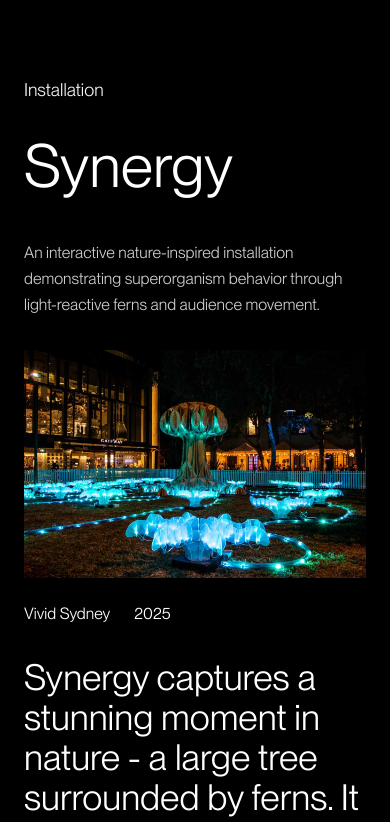
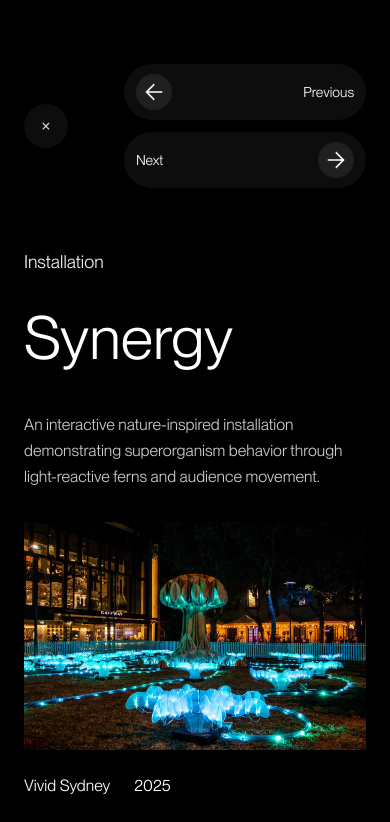
Before and after one commit to UNSW-Illuminate/illuminate-core-web, a Next.js app: page /synergy in a window 390 px wide. Shown: the top 822 px of the page. Built offline with nearby package versions, Linux system fonts and the light colour scheme.

Commit message:
feat(mark): project page nav buttons

```diff
--- a/app/[projectSlug]/page.tsx
+++ b/app/[projectSlug]/page.tsx
@@ -1,6 +1,6 @@
 import { notFound } from 'next/navigation';
 import ProjectPageLayout from '../components/ProjectPageLayout';
-import { getDiscoverMoreProjects, getProjectBySlug, projectPages } from '../projects-data';
+import { getAdjacentProjects, getDiscoverMoreProjects, getProjectBySlug, projectPages } from '../projects-data';
 
 type ProjectPageProps = {
   params: Promise<{
@@ -22,8 +22,11 @@ export default async function ProjectPage({ params }: ProjectPageProps) {
     notFound();
   }
 
+  const { previousProject, nextProject } = getAdjacentProjects(project.slug);
+
   return (
     <ProjectPageLayout
+      currentSlug={project.slug}
       title={project.title}
       projectType={project.projectType}
       shortDescription={project.shortDescription}
@@ -32,6 +35,8 @@ export default async function ProjectPage({ params }: ProjectPageProps) {
       description={project.description}
       heroImage={project.heroImage}
       galleryImages={project.galleryImages}
+      previousProject={previousProject ? { title: previousProject.title, href: `/${previousProject.slug}` } : undefined}
+      nextProject={nextProject ? { title: nextProject.title, href: `/${nextProject.slug}` } : undefined}
       discoverMoreProjects={getDiscoverMoreProjects(project.slug)}
     />
   );
--- a/app/components/Footer.tsx
+++ b/app/components/Footer.tsx
@@ -85,7 +85,7 @@ export default function Footer() {
                   ariaLabel={social.name}
                   title={social.name}
                   variant="arrow"
-                    size="regular"
+                    size="small"
                     iconClassName="h-12 w-12"
                   arrowClassName="bg-white/[0.06]"
                   icon={
--- a/app/components/ProjectPageLayout.tsx
+++ b/app/components/ProjectPageLayout.tsx
@@ -1,5 +1,10 @@
+'use client';
+
 import Image from 'next/image';
+import Link from 'next/link';
+import { motion } from 'framer-motion';
 import AnimatedTextLink from './ui/AnimatedTextLink';
+import ButtonLink from './ui/ButtonLink';
 import ContentContainer from './ui/ContentContainer';
 import SectionHeading from './ui/SectionHeading';
 import SectionLabel from './ui/SectionLabel';
@@ -16,7 +21,13 @@ type DiscoverProject = {
   shortDescription: string;
 };
 
+type ProjectNavItem = {
+  title: string;
+  href: string;
+};
+
 type ProjectPageLayoutProps = {
+  currentSlug: string;
   title: string;
   projectType: string;
   shortDescription: string;
@@ -25,10 +36,27 @@ type ProjectPageLayoutProps = {
   description: string;
   heroImage?: ProjectImage;
   galleryImages: ProjectImage[];
+  previousProject?: ProjectNavItem;
+  nextProject?: ProjectNavItem;
   discoverMoreProjects: DiscoverProject[];
 };
 
+const enterUp = {
+  initial: { opacity: 0, y: 28 },
+  whileInView: { opacity: 1, y: 0 },
+  viewport: { once: true, amount: 0.2 },
+  transition: { duration: 0.7, ease: [0.22, 1, 0.36, 1] as const },
+};
+
+const enterSoft = {
+  initial: { opacity: 0 },
+  whileInView: { opacity: 1 },
+  viewport: { once: true, amount: 0.15 },
+  transition: { duration: 0.8, ease: [0.22, 1, 0.36, 1] as const },
+};
+
 export default function ProjectPageLayout({
+  currentSlug,
   title,
   projectType,
   shortDescription,
@@ -37,6 +65,8 @@ export default function ProjectPageLayout({
   description,
   heroImage,
   galleryImages,
+  previousProject,
+  nextProject,
   discoverMoreProjects,
 }: ProjectPageLayoutProps) {
   const galleryGroups: ProjectImage[][] = [];
@@ -46,26 +76,77 @@ export default function ProjectPageLayout({
   }
 
   return (
-    <main className="min-h-screen  text-white px-6 py-16 md:px-12 lg:px-20">
+    <main id="project-top" className="min-h-screen  text-white px-6 py-16 md:px-12 lg:px-20">
       <ContentContainer>
+        <motion.div
+          initial={{ opacity: 0, y: -18 }}
+          animate={{ opacity: 1, y: 0 }}
+          transition={{ duration: 0.55, ease: [0.22, 1, 0.36, 1] }}
+          className="mb-12 flex flex-wrap items-center justify-between gap-4"
+        >
+          <Link
+            href="/"
+            aria-label="Return to home"
+            className="inline-flex h-11 w-11 items-center justify-center rounded-full bg-white/[0.05] text-lg text-white/85 transition-colors hover:bg-white/[0.1]"
+          >
+            <span aria-hidden="true">&times;</span>
+          </Link>
+
+          <div className="flex flex-wrap items-center justify-end gap-3">
+            {previousProject && previousProject.href !== `/${currentSlug}` ? (
+              <div className="w-full sm:w-auto sm:min-w-[168px]">
+                <ButtonLink
+                  href={previousProject.href}
+                  ariaLabel={`Go to previous project: ${previousProject.title}`}
+                  title={previousProject.title}
+                  variant="arrow"
+                  size="small"
+                  arrowPlacement="left"
+                  className="bg-white/[0.05] hover:bg-white/[0.1]"
+                  arrowClassName="bg-white/[0.08]"
+                  arrowIconClassName="rotate-180"
+                >
+                  <span className="text-sm text-white">Previous</span>
+                </ButtonLink>
+              </div>
+            ) : null}
+
+            {nextProject && nextProject.href !== `/${currentSlug}` ? (
+              <div className="w-full sm:w-auto sm:min-w-[152px]">
+                <ButtonLink
+                  href={nextProject.href}
+                  ariaLabel={`Go to next project: ${nextProject.title}`}
+                  title={nextProject.title}
+                  variant="arrow"
+                  size="small"
+                  className="bg-white/[0.05] hover:bg-white/[0.1]"
+                  arrowClassName="bg-white/[0.08]"
+                >
+                  <span className="text-sm text-white">Next</span>
+                </ButtonLink>
+              </div>
+            ) : null}
+          </div>
+        </motion.div>
+
         <div className="grid gap-x-10 gap-y-8 md:grid-cols-4 md:gap-x-12 lg:gap-x-16">
-          <aside className="md:col-span-1">
+          <motion.aside className="md:col-span-1" initial={{ opacity: 0, y: 18 }} animate={{ opacity: 1, y: 0 }} transition={{ duration: 0.6, delay: 0.08, ease: [0.22, 1, 0.36, 1] }}>
             <div>
               <SectionLabel className="mt-3 text-lg text-white/95">{projectType}</SectionLabel>
             </div>
-          </aside>
+          </motion.aside>
 
-          <article className="md:col-span-3">
+          <motion.article className="md:col-span-3" initial={{ opacity: 0, y: 24 }} animate={{ opacity: 1, y: 0 }} transition={{ duration: 0.7, delay: 0.12, ease: [0.22, 1, 0.36, 1] }}>
             <SectionHeading as="h1" className="text-6xl md:text-8xl">{title}</SectionHeading>
-          </article>
+          </motion.article>
 
-          <aside className="md:col-span-1">
+          <motion.aside className="md:col-span-1" initial={{ opacity: 0, y: 24 }} animate={{ opacity: 1, y: 0 }} transition={{ duration: 0.7, delay: 0.18, ease: [0.22, 1, 0.36, 1] }}>
             <div>
               <p className="mt-3 text-base leading-relaxed text-white/80">{shortDescription}</p>
             </div>
-          </aside>
+          </motion.aside>
 
-          <article className="md:col-span-3">
+          <motion.article className="md:col-span-3" initial={{ opacity: 0, y: 30 }} animate={{ opacity: 1, y: 0 }} transition={{ duration: 0.75, delay: 0.24, ease: [0.22, 1, 0.36, 1] }}>
             {heroImage && (
               <div className="relative overflow-hidden ">
                 <Image
@@ -87,18 +168,23 @@ export default function ProjectPageLayout({
             <div className="mt-8 max-w-4xl text-4xl text-white/92">
               <p className="whitespace-pre-line">{description}</p>
             </div>
-          </article>
+          </motion.article>
         </div>
       </ContentContainer>
 
       {galleryImages.length > 0 && (
-        <section className="mt-20">
+        <motion.section className="mt-20" {...enterUp}>
           <ContentContainer>
             <SectionHeading as="h2" className="text-2xl md:text-3xl">Image Gallery</SectionHeading>
 
             <div className="mt-8 space-y-8">
               {galleryGroups.map((group, groupIndex) => (
-                <div key={`${group[0]?.src}-${groupIndex}`} className="space-y-4">
+                <motion.div
+                  key={`${group[0]?.src}-${groupIndex}`}
+                  className="space-y-4"
+                  {...enterSoft}
+                  transition={{ duration: 0.75, delay: groupIndex * 0.08, ease: [0.22, 1, 0.36, 1] }}
+                >
                   {group[0] && (
                     <div className="relative w-full overflow-hidden  ">
                       <Image
@@ -126,22 +212,23 @@ export default function ProjectPageLayout({
                       ))}
                     </div>
                   )}
-                </div>
+                </motion.div>
               ))}
             </div>
           </ContentContainer>
-        </section>
+        </motion.section>
       )}
 
-      <section className="mt-20 pb-8">
+      <motion.section className="mt-20 pb-8" {...enterUp}>
         <ContentContainer>
         <SectionHeading as="h2" className="text-2xl md:text-3xl">Discover More</SectionHeading>
 
         <div className="mt-8 grid gap-4 md:grid-cols-2 lg:grid-cols-3">
           {discoverMoreProjects.map((project) => (
-            <article
+            <motion.article
               key={project.title}
               className="bg-white/[0.02] p-5 transition-colors hover:bg-white/[0.04]"
+              {...enterSoft}
             >
               <SectionLabel className="text-sm text-white/55">{project.type}</SectionLabel>
               {project.href ? (
@@ -152,11 +239,38 @@ export default function ProjectPageLayout({
                 <SectionHeading as="h3" className="mt-2 text-2xl">{project.title}</SectionHeading>
               )}
               <p className="mt-3 text-sm leading-relaxed text-white/75">{project.shortDescription}</p>
-            </article>
+            </motion.article>
           ))}
         </div>
         </ContentContainer>
-      </section>
+      </motion.section>
+
+      <motion.div
+        initial={{ opacity: 0, y: 20 }}
+        whileInView={{ opacity: 1, y: 0 }}
+        viewport={{ once: true, amount: 0.2 }}
+        transition={{ duration: 0.55, ease: [0.22, 1, 0.36, 1] }}
+        className="pointer-events-none fixed bottom-6 right-6 z-20 hidden md:block"
+      >
+        <div className="pointer-events-auto w-[172px]">
+          <ButtonLink
+            href="#project-top"
+            ariaLabel="Scroll back to top"
+            title="Scroll back to top"
+            variant="arrow"
+            size="small"
+            className="bg-white/[0.05] hover:bg-white/[0.1]"
+            arrowClassName="bg-white/[0.08]"
+            arrowIconClassName="-rotate-90"
+            onClick={(event) => {
+              event.preventDefault();
+              window.dispatchEvent(new Event('lenis-scroll-top'));
+            }}
+          >
+            <span className="text-sm text-white">Scroll Up</span>
+          </ButtonLink>
+        </div>
+      </motion.div>
     </main>
   );
 }
--- a/app/components/ui/ButtonLink.tsx
+++ b/app/components/ui/ButtonLink.tsx
@@ -3,7 +3,7 @@
 import Image from 'next/image';
 import Link from 'next/link';
 import { motion } from 'framer-motion';
-import { type ReactNode, useState } from 'react';
+import { type MouseEventHandler, type ReactNode, useState } from 'react';
 
 type ButtonLinkProps = {
   href: string;
@@ -11,6 +11,7 @@ type ButtonLinkProps = {
   className?: string;
   iconClassName?: string;
   arrowClassName?: string;
+  arrowIconClassName?: string;
   size?: 'small' | 'regular' | 'large' | 'extraLarge';
   target?: string;
   rel?: string;
@@ -18,6 +19,8 @@ type ButtonLinkProps = {
   ariaLabel?: string;
   variant?: 'default' | 'arrow';
   icon?: ReactNode;
+  arrowPlacement?: 'left' | 'right';
+  onClick?: MouseEventHandler<HTMLAnchorElement>;
 };
 
 function joinClasses(...values: Array<string | undefined>) {
@@ -57,6 +60,7 @@ export default function ButtonLink({
   className,
   iconClassName,
   arrowClassName,
+  arrowIconClassName,
   size = 'regular',
   target,
   rel,
@@ -64,28 +68,33 @@ export default function ButtonLink({
   ariaLabel,
   variant = 'default',
   icon,
+  arrowPlacement = 'right',
+  onClick,
 }: ButtonLinkProps) {
   const [isHovered, setIsHovered] = useState(false);
   const sizing = sizeStyles[size];
 
+  const arrowElement = variant === 'arrow' ? (
+    <span className={joinClasses(arrowPlacement === 'left' ? 'mr-4' : 'ml-4', 'flex shrink-0 items-center justify-center rounded-full bg-white/[0.08]', sizing.arrow, arrowClassName)}>
+      <motion.span
+        initial={false}
+        animate={{ x: isHovered ? (arrowPlacement === 'left' ? -4 : 4) : 0 }}
+        transition={{ type: 'spring', stiffness: 260, damping: 28, mass: 0.7 }}
+        className="flex items-center justify-center"
+      >
+        <Image src="/icons/arrow-right.svg" alt="" width={18} height={18} aria-hidden="true" className={joinClasses('h-[18px] w-[18px] brightness-0 invert', arrowIconClassName)} />
+      </motion.span>
+    </span>
+  ) : null;
+
   const content = (
     <>
+      {arrowPlacement === 'left' ? arrowElement : null}
       <span className={joinClasses('flex min-w-0 items-center', sizing.gap)}>
         {icon ? <span className={joinClasses('flex shrink-0 items-center justify-center text-white', sizing.icon, iconClassName)}>{icon}</span> : null}
         <span className="min-w-0 text-left">{children}</span>
       </span>
-      {variant === 'arrow' ? (
-        <span className={joinClasses('ml-4 flex shrink-0 items-center justify-center rounded-full bg-white/[0.08]', sizing.arrow, arrowClassName)}>
-          <motion.span
-            initial={false}
-            animate={{ x: isHovered ? 4 : 0 }}
-            transition={{ type: 'spring', stiffness: 260, damping: 28, mass: 0.7 }}
-            className="flex items-center justify-center"
-          >
-            <Image src="/icons/arrow-right.svg" alt="" width={18} height={18} aria-hidden="true" className="h-[18px] w-[18px] brightness-0 invert" />
-          </motion.span>
-        </span>
-      ) : null}
+      {arrowPlacement === 'right' ? arrowElement : null}
     </>
   );
 
@@ -111,6 +120,7 @@ export default function ButtonLink({
         title={title}
         aria-label={ariaLabel}
         className={sharedClassName}
+        onClick={onClick}
         {...interactionProps}
       >
         {content}
@@ -119,7 +129,7 @@ export default function ButtonLink({
   }
 
   return (
-    <Link href={href} title={title} aria-label={ariaLabel} className={sharedClassName} {...interactionProps}>
+    <Link href={href} title={title} aria-label={ariaLabel} className={sharedClassName} onClick={onClick} {...interactionProps}>
       {content}
     </Link>
   );
--- a/app/layout.tsx
+++ b/app/layout.tsx
@@ -1,6 +1,6 @@
 import type { Metadata } from 'next';
 import './globals.css';
-import SmoothCursor from './components/SmoothCursor';
+import CustomCursor from './components/CustomCursor';
 import { SmoothScrollProvider } from './components/SmoothScrollProvider';
 import Footer from './components/Footer';
 
@@ -37,7 +37,7 @@ export default function RootLayout({
     <html lang="en">
       <body className="m-0 p-0 overflow-x-hidden">
         <SmoothScrollProvider>
-          <SmoothCursor />
+          <CustomCursor />
           {children}
           <Footer />
         </SmoothScrollProvider>
--- a/app/projects-data.ts
+++ b/app/projects-data.ts
@@ -94,27 +94,9 @@ function buildProjectImages(slug: string, title: string) {
 /**
  * Teaser entries shown in "Discover More" lists for projects that don't yet
  * have a full project page. They appear after the real linked projects.
- * Add a teaser here to keep a slot visible while work is in progress;
  * once the project is added to projectPageSeeds below it will appear
  * there automatically and can be removed from this list.
  */
-const teaserProjects: ProjectDiscoverItem[] = [
-  {
-    title: 'Pancake',
-    type: 'Interactive Build',
-    shortDescription: 'A playful hands-on build that explores interaction design through physical prototypes.',
-  },
-  {
-    title: 'Dithering Effect',
-    type: 'Visualisation',
-    shortDescription: 'A visual experiment that blends digital texture and motion into a responsive display.',
-  },
-  {
-    title: '2025 Showcase',
-    type: 'Exhibition',
-    shortDescription: 'A curated collection of CREATE projects presented as immersive engineering experiences.',
-  },
-];
 
 // ---------------------------------------------------------------------------
 // HOW TO ADD A PROJECT
@@ -139,7 +121,6 @@ const teaserProjects: ProjectDiscoverItem[] = [
 //
 // 6. If you want the project to appear in "Discover More" on other project
 //    pages, it will do so automatically once it is in this array.
-//    Remove any matching teaser entry from teaserProjects above.
 // ---------------------------------------------------------------------------
 const projectPageSeeds: ProjectPageSeed[] = [
   {
@@ -256,6 +237,25 @@ export function getProjectBySlug(slug: string) {
   return projectPages.find((project) => project.slug === slug);
 }
 
+export function getAdjacentProjects(currentSlug: string) {
+  const currentIndex = projectPages.findIndex((project) => project.slug === currentSlug);
+
+  if (currentIndex === -1 || projectPages.length <= 1) {
+    return {
+      previousProject: null,
+      nextProject: null,
+    };
+  }
+
+  const previousProject = projectPages[(currentIndex - 1 + projectPages.length) % projectPages.length];
+  const nextProject = projectPages[(currentIndex + 1) % projectPages.length];
+
+  return {
+    previousProject,
+    nextProject,
+  };
+}
+
 export function getDiscoverMoreProjects(currentSlug: string): ProjectDiscoverItem[] {
   const linkedProjects = projectPages
     .filter((project) => project.slug !== currentSlug)
@@ -266,5 +266,5 @@ export function getDiscoverMoreProjects(currentSlug: string): ProjectDiscoverIte
       href: `/${project.slug}`,
     }));
 
-  return [...linkedProjects, ...teaserProjects];
+  return [...linkedProjects];
 }
```
Also changed, not shown: app/components/CustomCursor.tsx (added, +54 -0 lines), app/components/SmoothCursor.tsx (deleted, +0 -48 lines), app/components/SmoothScrollProvider.tsx (+9 -1 lines).
